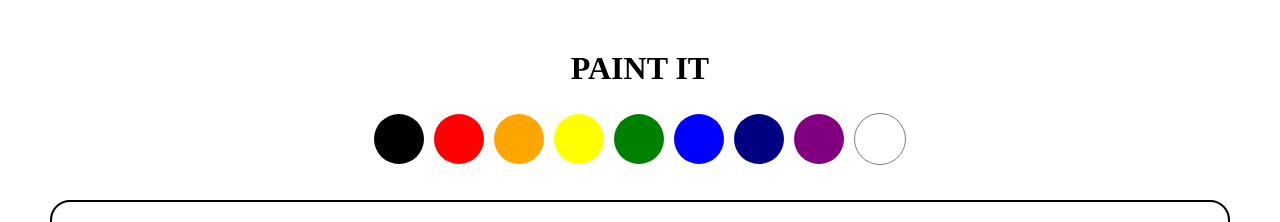
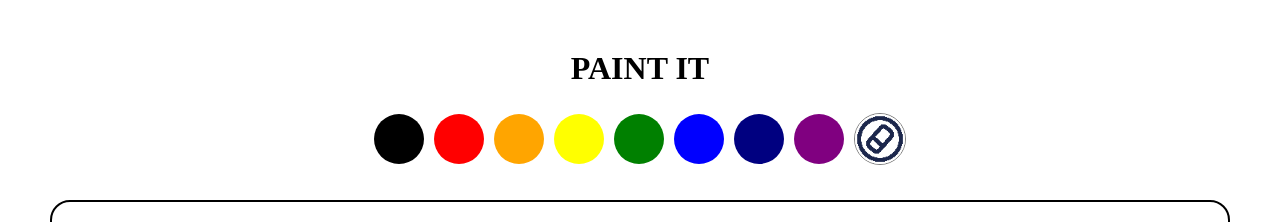
Before and after one commit to DanteSnow/study_project, a plain HTML site: page paint_board/index.html in a window 1280 px wide. Shown: the top 222 px of the page. Drawn offline with Linux system fonts and the light colour scheme.

Commit message:
Add erase button

```diff
--- a/paint_board/index.html
+++ b/paint_board/index.html
@@ -21,7 +21,7 @@
     <div class="select-color blue"></div>
     <div class="select-color navy"></div>
     <div class="select-color purple"></div>
-    <div class="select-color white"></div>
+    <img src="erase-icon.png" class="select-color white">
   </nav>
   <main>
     <canvas class="paint-box">
```
Also changed, not shown: paint_board/erase-icon.png (added).
